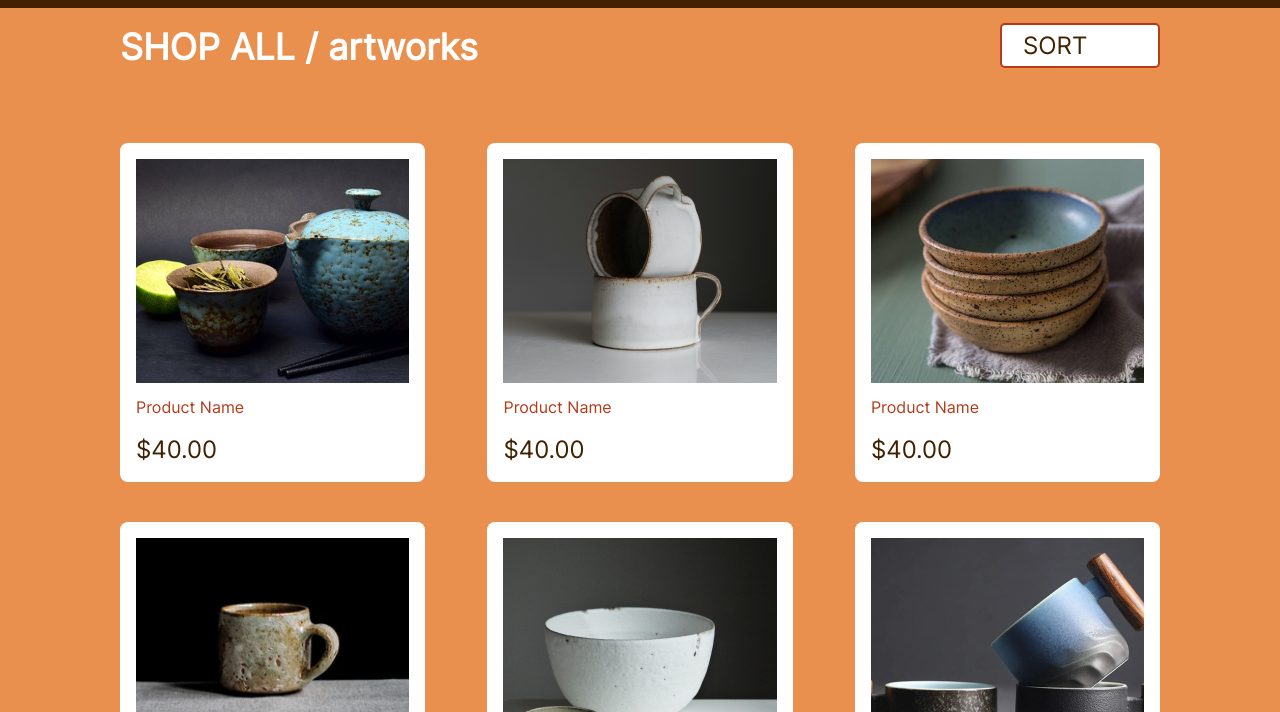
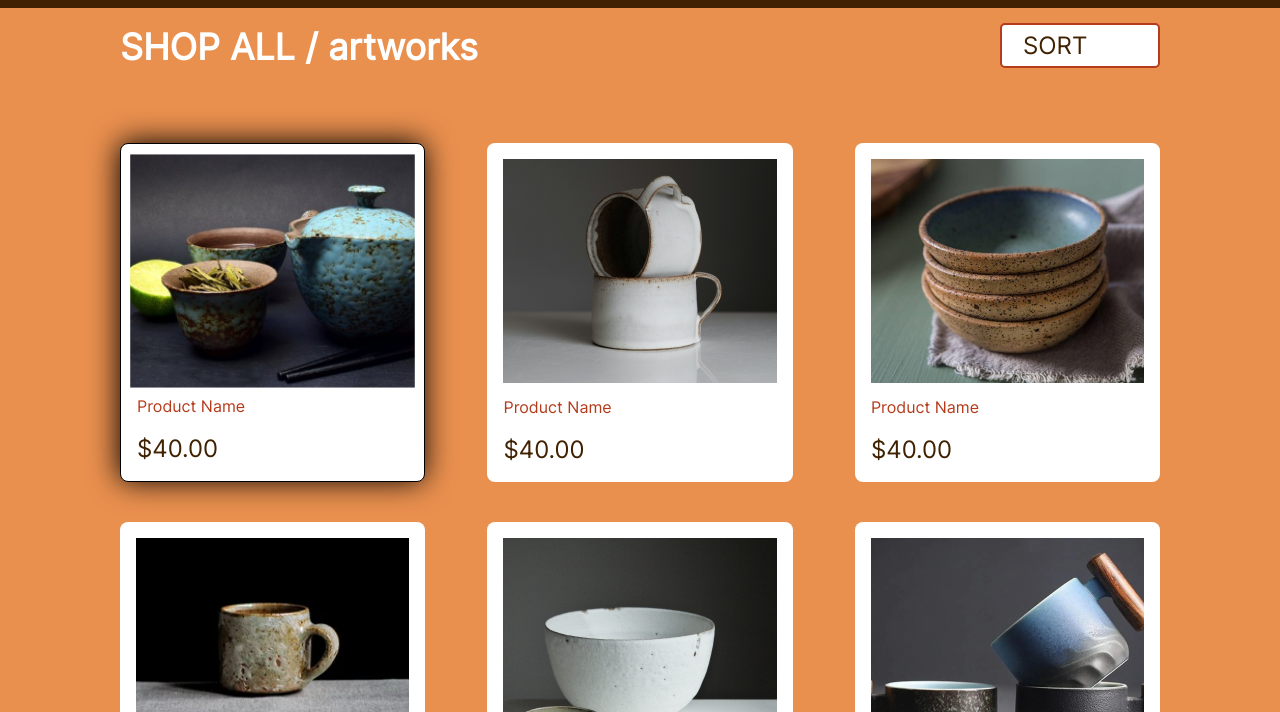
Before and after one commit to nikoloz-0/final, a plain HTML site: page artworks.html in a window 1280 px wide. In both pictures the pointer is over the element 272 px from the left and 1065 px from the top of the page. Shown: the part 753-1465 px from the top of the page. Drawn offline with Linux system fonts and the light colour scheme; files whose address does not match are found by name.

Commit message:
hover on grid

```diff
--- a/css/style.css
+++ b/css/style.css
@@ -681,6 +681,7 @@ footer {
     height: 339px;
     border-radius: 8px;
     background: #FFF;
+    transition: all 0.2s ease-in-out;
 }
 
 .artworks_title_container {
@@ -723,7 +724,7 @@ footer {
     width: 100%;
     height: 224px;
     object-fit: cover;
-
+    transition: all 0.2s linear;
 }
 
 .grid_container {
@@ -767,4 +768,19 @@ footer {
     width: 40px;
     height: 40px;
     cursor: pointer;
+    transition: all 0.2s linear;
 }
+.grid-item:hover {
+    box-shadow: -1px -1px 30px 0px black;
+    border: 1px solid black;
+    border-radius: 8px;
+
+}
+
+.grid_img:hover {
+    scale: 1.05;
+}
+
+.grid_buy_button:hover {
+    scale: 1.1;
+}
```
